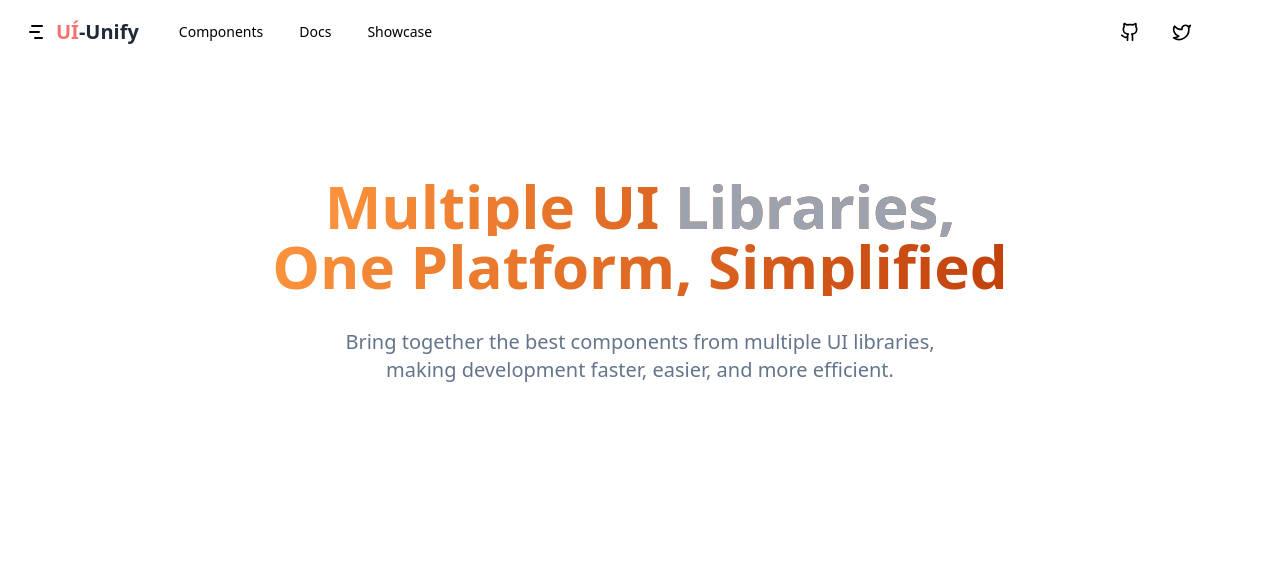
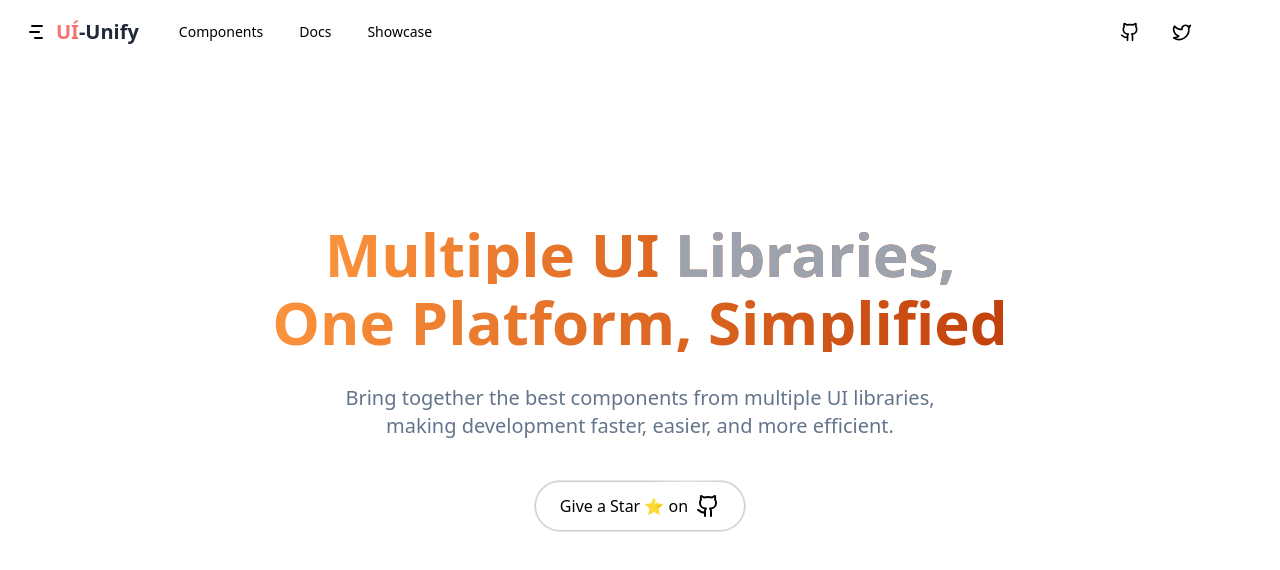
Before and after one commit to rishavchand/ui-unify, a Next.js app: page / in a window 1280 px wide. Shown: the top 570 px of the page. Built offline with nearby package versions, Linux system fonts and the light colour scheme.

Commit message:
feat: enhance HeroSection with HoverBorderGradient component and improve layout; add HoverButton component

```diff
--- a/components/HeroSection.tsx
+++ b/components/HeroSection.tsx
@@ -1,32 +1,40 @@
-import { Spotlight } from "./ui/spotlight";
-
+import { Github, GithubIcon } from 'lucide-react';
+import { HoverBorderGradient } from './ui/hover-border-gradient';
+import { Spotlight } from './ui/spotlight';
 
 export function Hero() {
   return (
-    <div className="overflow-hidden ">
-       <div className="flex justify-center   mt-20 overflow-hidden  ">
-       <Spotlight
-       className="  hidden sm:block"
-       />
-       </div>
-      <div className="flex justify-center items-center h-full mt-8">
+    <div className="overflow-hidden">
+      <div className="flex justify-center mt-12 sm:mt-24 overflow-hidden">
+        <Spotlight className="hidden sm:block" />
+      </div>
+      <div className="flex justify-center items-center h-full mt-8 sm:mt-16 px-4">
         <div className="flex flex-col items-center">
-          <h1 className="text-6xl font-bold bg-gradient-to-r from-orange-400 to-orange-700 text-transparent bg-clip-text">
+          <h1 className="text-4xl sm:text-6xl font-bold text-center bg-gradient-to-r from-orange-400 to-orange-700 text-transparent bg-clip-text">
             Multiple UI <span className="text-gray-400">Libraries,</span>
           </h1>
-          <h1 className="text-6xl font-bold bg-gradient-to-r from-orange-400 to-orange-700 text-transparent bg-clip-text">
+          <h1 className="text-4xl sm:text-6xl font-bold text-center bg-gradient-to-r from-orange-400 to-orange-700 text-transparent bg-clip-text mt-2">
             One <span>Platform,</span> Simplified
           </h1>
 
-          <p className="mt-8 text-xl font-medium dark:text-slate-200 text-slate-500">
-          Bring together the best components from multiple UI libraries,
-
+          <p className="mt-6 sm:mt-8 text-lg sm:text-xl font-medium dark:text-slate-200 text-slate-500 text-center">
+            Bring together the best components from multiple UI libraries,
           </p>
-          <p className="text-xl font-medium dark:text-slate-200 text-slate-500">
-          making development faster, easier, and more efficient.
+          <p className="text-lg sm:text-xl font-medium dark:text-slate-200 text-slate-500 text-center">
+            making development faster, easier, and more efficient.
           </p>
         </div>
-
+      </div>
+      <div className="flex justify-center align-middle mt-8 sm:mt-10">
+        <HoverBorderGradient
+          containerClassName="rounded-full"
+          className="dark:bg-black bg-white text-black dark:text-white flex items-center space-x-2 px-4 py-2 sm:px-6 sm:py-3"
+          as="button"
+        >
+          <span className="flex gap-2 text-sm sm:text-base">
+            Give a Star ⭐ on <GithubIcon />
+          </span>
+        </HoverBorderGradient>
       </div>
     </div>
   );
--- /dev/null
+++ b/components/HoverButton.tsx
@@ -0,0 +1,17 @@
+'use client';
+import React from 'react';
+import { HoverBorderGradient } from './ui/hover-border-gradient';
+
+export function HoverBorderGradientDemo() {
+  return (
+    <div className="m-40 flex justify-center text-center">
+      <HoverBorderGradient
+        containerClassName="rounded-full"
+        as="button"
+        className="dark:bg-black bg-white text-black dark:text-white flex items-center space-x-2"
+      >
+        <span>Aceternity UI</span>
+      </HoverBorderGradient>
+    </div>
+  );
+}
--- a/components/Navgation.tsx
+++ b/components/Navgation.tsx
@@ -31,7 +31,8 @@ export function Navigation() {
         <div className="flex items-center gap-6">
           <Link href="/" className="flex items-center space-x-2">
             <ChartNoAxesGantt />
-            <span className="font-bold text-xl text-red-400">UÍ
+            <span className="font-bold text-xl text-red-400">
+              UÍ
               <span className="text-gray-800 dark:text-[#E7E9EC]">-Unify</span>
             </span>
           </Link>
--- /dev/null
+++ b/components/ui/hover-border-gradient.tsx
@@ -0,0 +1,107 @@
+"use client";
+import React, { useState, useEffect } from "react";
+import { motion } from "framer-motion";
+import { cn } from "@/lib/utils";
+
+type Direction = "TOP" | "LEFT" | "BOTTOM" | "RIGHT";
+
+export function HoverBorderGradient({
+  children,
+  containerClassName,
+  className,
+  as: Tag = "button",
+  duration = 1,
+  clockwise = true,
+  ...props
+}: React.PropsWithChildren<
+  {
+    as?: React.ElementType;
+    containerClassName?: string;
+    className?: string;
+    duration?: number;
+    clockwise?: boolean;
+  } & React.HTMLAttributes<HTMLElement>
+>) {
+  const [hovered, setHovered] = useState<boolean>(false);
+  const [direction, setDirection] = useState<Direction>("TOP");
+
+  const rotateDirection = (currentDirection: Direction): Direction => {
+    const directions: Direction[] = ["TOP", "LEFT", "BOTTOM", "RIGHT"];
+    const currentIndex = directions.indexOf(currentDirection);
+    const nextIndex = clockwise
+      ? (currentIndex - 1 + directions.length) % directions.length
+      : (currentIndex + 1) % directions.length;
+    return directions[nextIndex];
+  };
+
+  const movingMap: Record<Direction, string> = {
+    TOP: "radial-gradient(20.7% 50% at 50% 0%, hsl(0, 0%, 100%) 0%, rgba(255, 255, 255, 0) 100%)",
+    LEFT: "radial-gradient(16.6% 43.1% at 0% 50%, hsl(0, 0%, 100%) 0%, rgba(255, 255, 255, 0) 100%)",
+    BOTTOM:
+      "radial-gradient(20.7% 50% at 50% 100%, hsl(0, 0%, 100%) 0%, rgba(255, 255, 255, 0) 100%)",
+    RIGHT:
+      "radial-gradient(16.2% 41.199999999999996% at 100% 50%, hsl(0, 0%, 100%) 0%, rgba(255, 255, 255, 0) 100%)",
+  };
+
+  const highlight =
+    "radial-gradient(75% 181.15942028985506% at 50% 50%, #3275F8 0%, rgba(255, 255, 255, 0) 100%)";
+
+  useEffect(() => {
+    if (!hovered) {
+      const interval = setInterval(() => {
+        setDirection((prevState) => rotateDirection(prevState));
+      }, duration * 1000);
+      return () => clearInterval(interval);
+    }
+  }, [hovered]);
+
+  const handleClick = () => {
+    window.location.href = "https://github.com";
+  };
+
+  return (
+    <Tag
+      onMouseEnter={() => setHovered(true)}
+      onMouseLeave={() => setHovered(false)}
+      onClick={handleClick}
+      className={cn(
+      "relative flex rounded-full border content-center bg-black/20 hover:bg-black/10 transition duration-500 dark:bg-white/20 items-center flex-col flex-nowrap gap-10 h-min justify-center overflow-visible p-px decoration-clone w-fit",
+      containerClassName
+      )}
+      {...props}
+    >
+      <div
+      className={cn(
+        "w-auto text-white z-10 bg-black px-4 py-2 rounded-[inherit]",
+        className
+      )}
+      >
+      {children}
+      </div>
+      <motion.div
+      className={cn(
+        "flex-none inset-0 overflow-hidden absolute z-0 rounded-[inherit] "
+      )}
+      style={{
+        filter: "blur(8px)",
+        position: "absolute",
+        width: "100%",
+        height: "100%",
+      }}
+      initial={{ background: movingMap[direction] }}
+      animate={{
+        background: hovered
+        ? [movingMap[direction], highlight]
+        : movingMap[direction],
+        borderColor: hovered ? ["orange", "#3275F8"] : "transparent",
+      }}
+      transition={{
+        ease: "linear",
+        duration: duration ?? 1,
+        borderColor: { repeat: Infinity, duration: 1 },
+      }}
+      />
+      <div className="bg-black absolute z-1 flex-none inset-[2px] rounded-[100px]" />
+    </Tag>
+  );
+}
```
